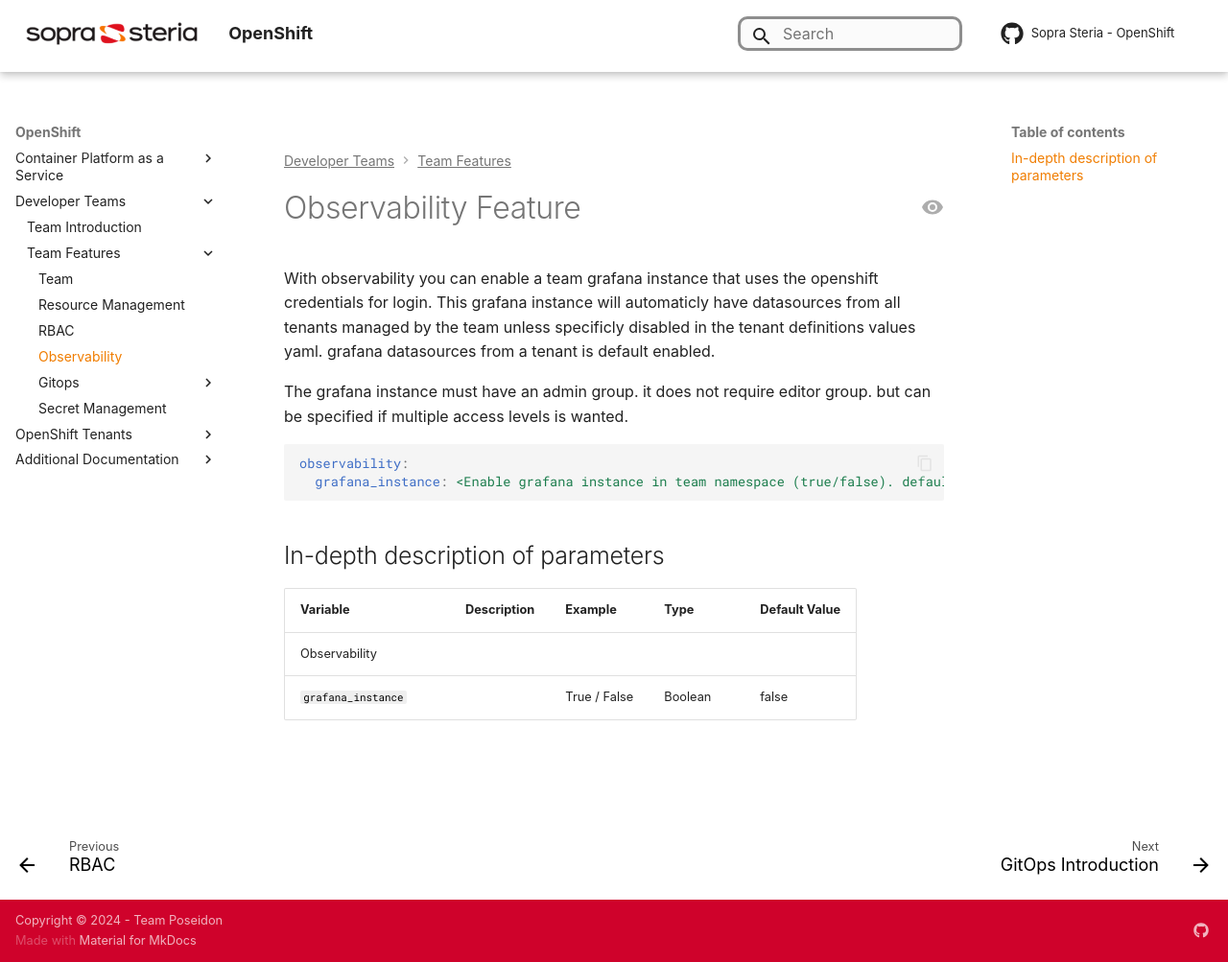
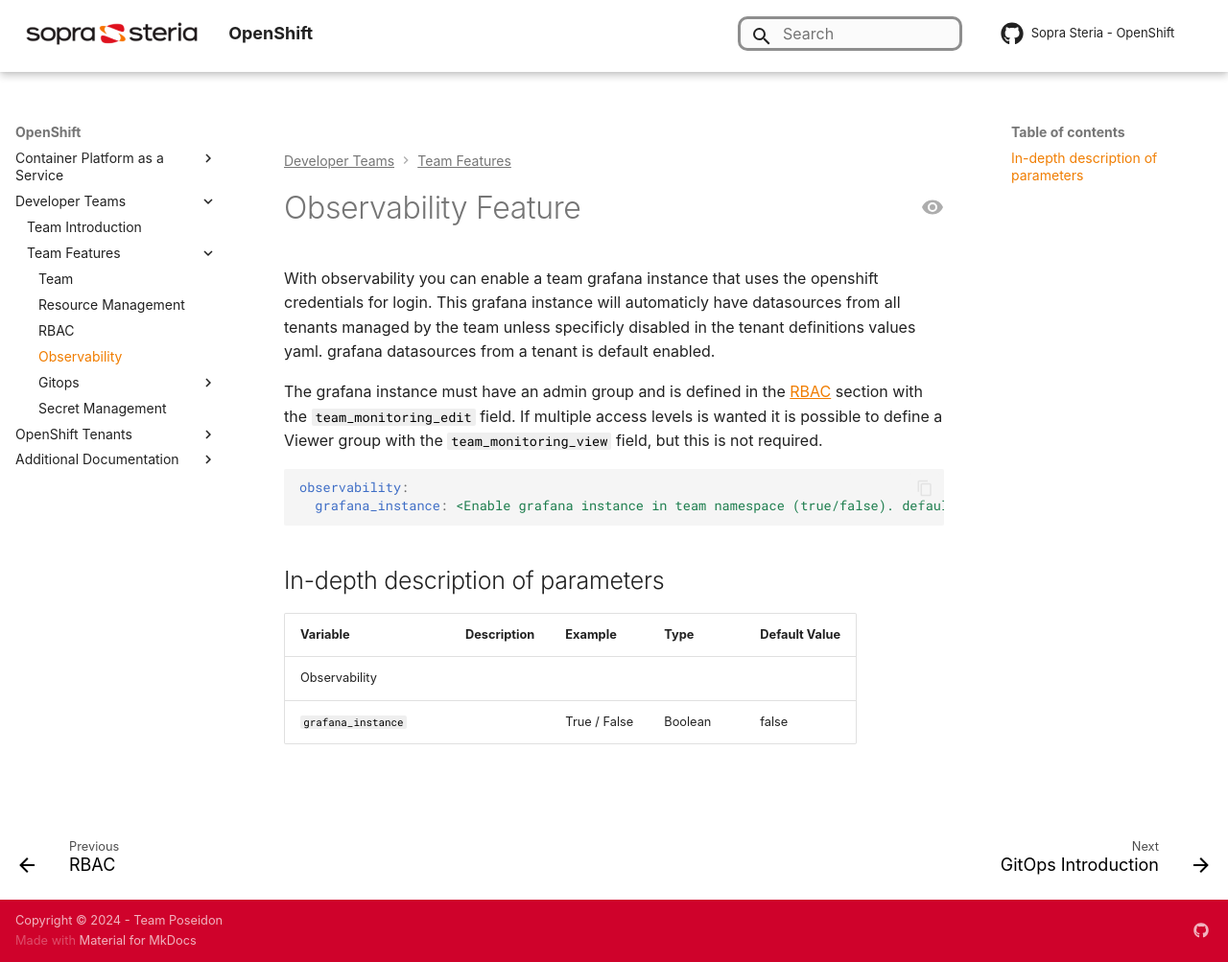
Before and after one commit to Sopra-Steria-Norge-Kubernetes/OpenShift, an MkDocs documentation site: the page built from docs/OpenShift Teams/Team features/observability.md, in a window 1280 px wide and 1003 px high. Shown: the whole window at 96% size. Built offline with MkDocs 1.6.1 and Material for MkDocs 9.7.7, drawn with Linux system fonts in a browser that asks for light colours; some web fonts are replaced; comment, search, counter and statistics services are not loaded.

Commit message:
modified text in observability feature´s section following change in grafana rbac definition

````diff
--- a/docs/OpenShift Teams/Team features/observability.md
+++ b/docs/OpenShift Teams/Team features/observability.md
@@ -2,7 +2,7 @@
 
 With observability you can enable a team grafana instance that uses the openshift credentials for login. This grafana instance will automaticly have datasources from all tenants managed by the team unless specificly disabled in the tenant definitions values yaml. grafana datasources from a tenant is default enabled.
 
-The grafana instance must have an admin group. it does not require editor group. but can be specified if multiple access levels is wanted.
+The grafana instance must have an admin group and is defined in the [RBAC](./rbac.md) section with the `team_monitoring_edit` field. If multiple access levels is wanted it is possible to define a Viewer group with the `team_monitoring_view` field, but this is not required.
 
 ```yaml
 observability:
````
